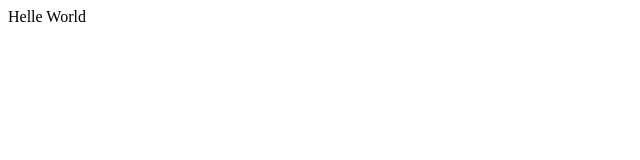
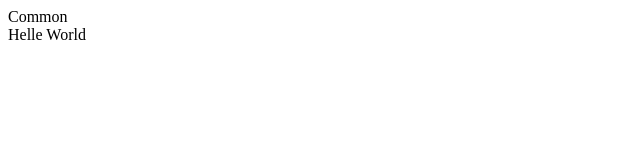
Before and after one commit to jjanmo/realtube, a Next.js app in the folder front/: page / in a window 1280 px wide. Shown: the top 160 px of the page, without its empty margins (0-640 px from the left). Built offline with nearby package versions, Linux system fonts and the light colour scheme.

Commit message:
feat: change folder structure and add paths configuration

```diff
--- a/front/pages/index.tsx
+++ /dev/null
@@ -1,5 +0,0 @@
-const Home = () => {
-  return <div>Helle World</div>;
-};
-
-export default Home;
--- /dev/null
+++ b/front/src/components/Layout/Layout.tsx
@@ -0,0 +1,14 @@
+interface Props {
+  children?: React.ReactNode;
+}
+
+const Layout = ({ children }: Props) => {
+  return (
+    <div>
+      <div>Common</div>
+      {children}
+    </div>
+  );
+};
+
+export default Layout;
--- /dev/null
+++ b/front/src/components/Layout/index.tsx
@@ -0,0 +1 @@
+export { default } from './Layout';
--- /dev/null
+++ b/front/src/pages/index.tsx
@@ -0,0 +1,11 @@
+import Layout from '@components/Layout';
+
+const Home = () => {
+  return (
+    <Layout>
+      <div>Helle World</div>
+    </Layout>
+  );
+};
+
+export default Home;
--- /dev/null
+++ b/front/src/pages/profile.tsx
@@ -0,0 +1,5 @@
+const Profile = () => {
+  return <div>This is Profile Page</div>;
+};
+
+export default Profile;
--- /dev/null
+++ b/front/src/pages/signup.tsx
@@ -0,0 +1,5 @@
+const Signup = () => {
+  return <div>This is Signup page</div>;
+};
+
+export default Signup;
--- a/front/tsconfig.json
+++ b/front/tsconfig.json
@@ -1,5 +1,10 @@
 {
   "compilerOptions": {
+    "baseUrl": "./",
+    "paths": {
+      "@pages/*": ["src/pages/*"],
+      "@components/*": ["src/components/*"]
+    },
     "target": "es2016",
     "jsx": "preserve",
     "module": "commonjs",
```
